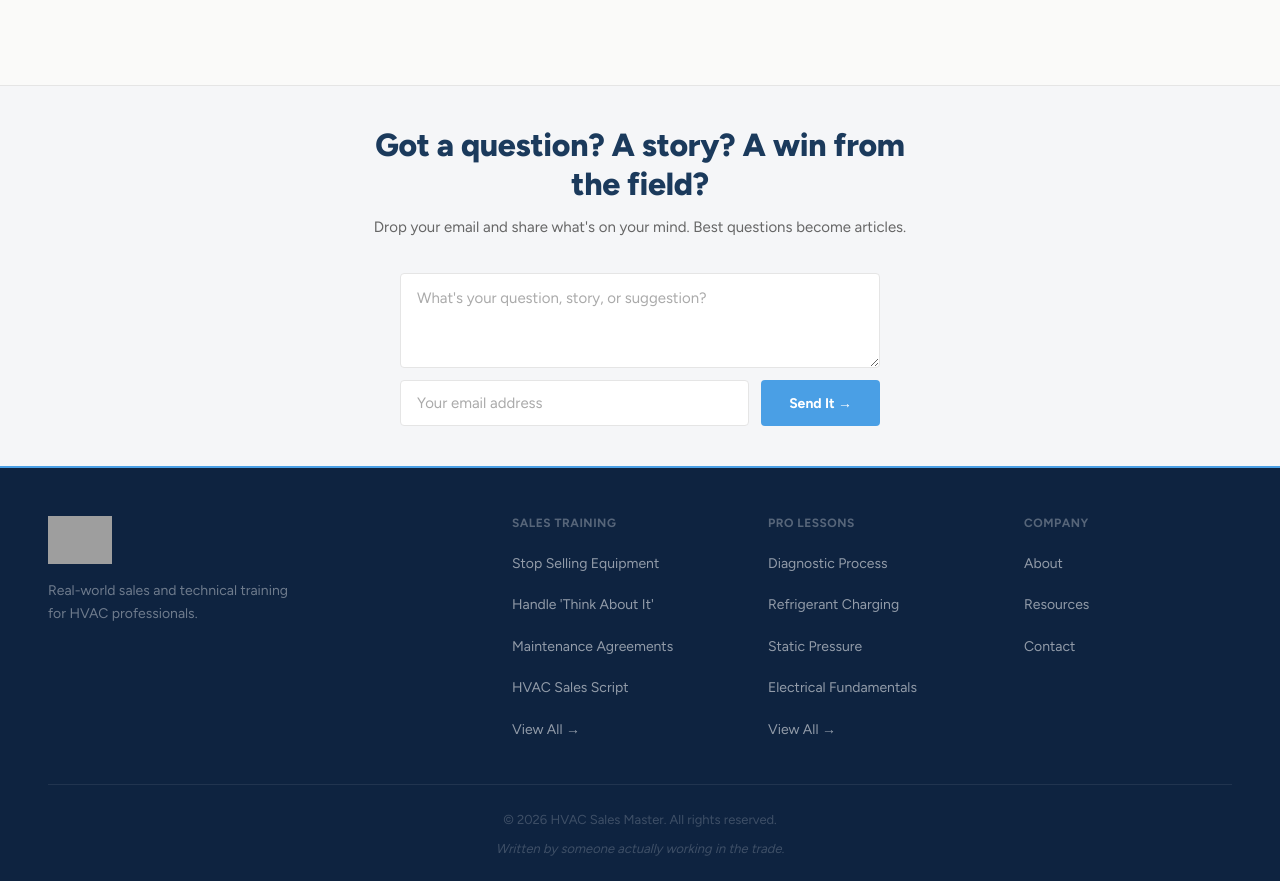
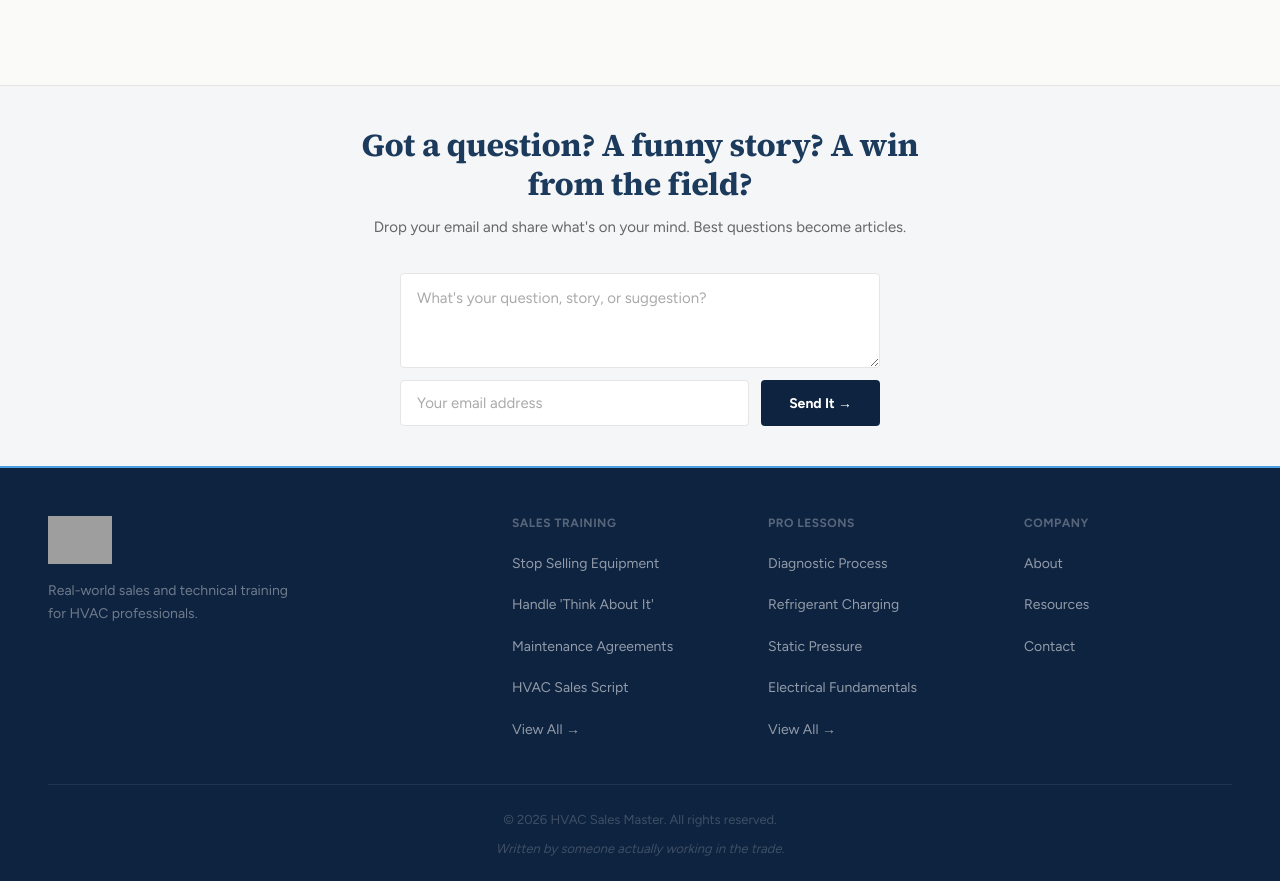
Before and after one commit to Ishack94/HVAC-sales-master, a React (Vite) app: page /about in a window 1280 px wide. Shown: the part 1768-2649 px from the top of the page. Built offline with nearby package versions, Linux system fonts and the light colour scheme; grey boxes are pictures that could not be loaded.

Commit message:
fix newsletter: update text, formspree ID, and match luxury design

```diff
--- a/src/components/Home/Newsletter.jsx
+++ b/src/components/Home/Newsletter.jsx
@@ -24,7 +24,7 @@ export default function Newsletter() {
 
     try {
       // TODO: Replace xyzgobdl with your real Formspree form ID from https://formspree.io
-      const res = await fetch('https://formspree.io/f/xyzgobdl', {
+      const res = await fetch('https://formspree.io/f/mvzdpbqo', {
         method: 'POST',
         headers: { 'Content-Type': 'application/json' },
         body: JSON.stringify({ email, message: messageText }),
@@ -48,7 +48,7 @@ export default function Newsletter() {
   return (
     <section className={styles.section}>
       <div className={styles.inner}>
-        <h2 className={styles.heading}>Got a question? A story? A win from the field?</h2>
+        <h2 className={styles.heading}>Got a question? A funny story? A win from the field?</h2>
         <p className={styles.subtitle}>
           Drop your email and share what's on your mind. Best questions become articles.
         </p>
--- a/src/components/Home/Newsletter.module.css
+++ b/src/components/Home/Newsletter.module.css
@@ -11,9 +11,9 @@
 }
 
 .heading {
-  font-family: 'Figtree', sans-serif;
+  font-family: 'Source Serif 4', Georgia, serif;
   font-size: 32px;
-  font-weight: 800;
+  font-weight: 700;
   color: #1b3a5c;
   margin-bottom: 12px;
 }
@@ -90,7 +90,7 @@
   font-size: 14px;
   font-weight: 700;
   color: #ffffff;
-  background: #4a9fe5;
+  background: #0e2340;
   border-radius: 4px;
   cursor: pointer;
   white-space: nowrap;
@@ -99,7 +99,7 @@
 }
 
 .btn:hover:not(:disabled) {
-  background: #3a8cd0;
+  background: #1b3a5c;
 }
 
 .btn:disabled {
```
